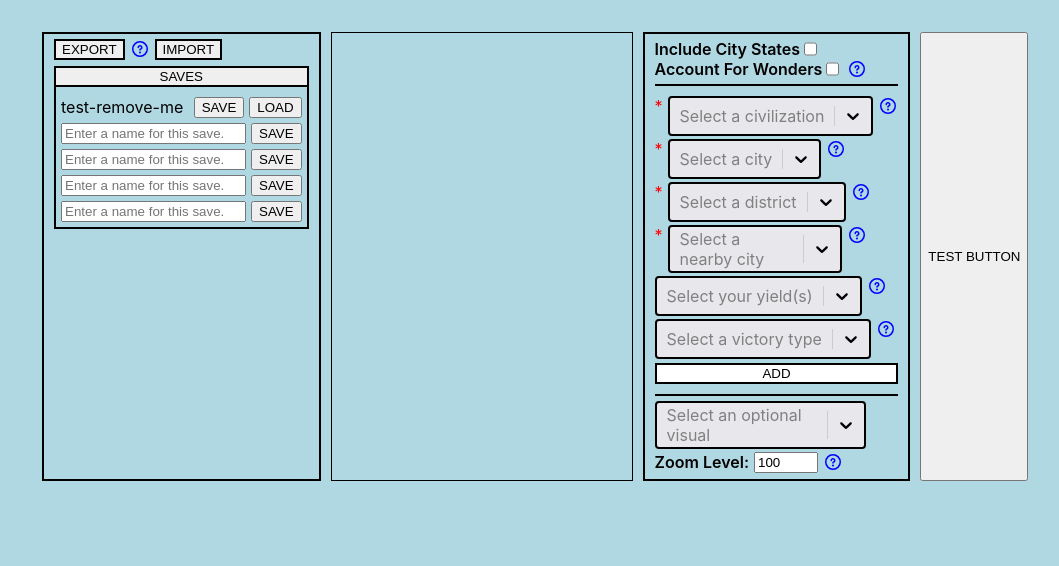
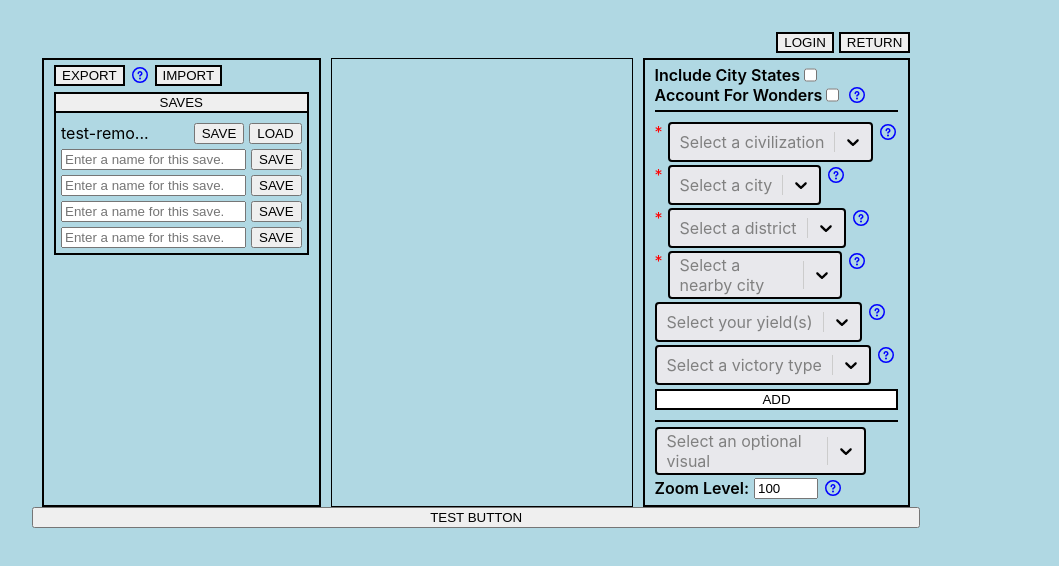
Before and after one commit to DarrelTran/civdist, a React (Create React App) app in the folder Frontend/civdist/: page /map in a window 1280 px wide. Both pictures are taken after a click on the button "SAVES". Shown: the top 566 px of the page, without its empty margins (0-1059 px from the left). Built offline with nearby package versions, Linux system fonts and the light colour scheme.

Commit message:
ui fixes

```diff
--- a/Frontend/civdist/src/components/saveDropdown.tsx
+++ b/Frontend/civdist/src/components/saveDropdown.tsx
@@ -39,6 +39,8 @@ interface SaveDropdownType
     topmostDivStyle?: React.CSSProperties
 }
 
+const SAVE_TEXT_FONT_SIZE: number = 16;
+
 const SaveDropdown: React.FC<SaveDropdownType> =
 ({
     saveList,
@@ -61,15 +63,12 @@ const SaveDropdown: React.FC<SaveDropdownType> =
 }): JSX.Element =>
 {
     const [savesDisplay, setSavesDisplay] = useState<string>('none');
-    const saveTextRef = useRef<HTMLSpanElement>(null);
-    const tooltipRef = useRef<HTMLSpanElement>(null);
 
     function getSaveText(theSave: SaveType, maxWidth: number): string
     {
-        if (theSave.name && saveTextRef.current)
+        if (theSave.name)
         {
-            const fontSize = saveTextRef.current.style.fontSize;
-            const font = `${fontSize}px arial`;
+            const font = `${SAVE_TEXT_FONT_SIZE}px arial`;
 
             const textWidth = getTextWidth(theSave.name, font);
 
@@ -93,28 +92,12 @@ const SaveDropdown: React.FC<SaveDropdownType> =
             return tempStr;
         }
 
-        return '';
-    }
-
-    /**
-     *
-     * @returns '{fontSize}px'
-     */
-    function getToolTipFontSize()
-    {
-        if (tooltipRef.current)
+        if (theSave.name)
         {
-            const fontSize = window.getComputedStyle(tooltipRef.current).fontSize;
-
-            if (fontSize)
-            {
-                const fontSizeNumber = Number(fontSize.split('px')[0]) + 2; // for extra padding
-
-                return `${fontSizeNumber}px`;
-            }
+            return theSave.name;
         }
 
-        return '0px';
+        return '';
     }
 
     return (
@@ -134,8 +117,8 @@ const SaveDropdown: React.FC<SaveDropdownType> =
                                 savedMaps.push
                                 (
                                     <div className={`${saveEntryClassName ?? ''}`} key={theSave.id} style={saveEntryStyle}>
-                                        <Tooltip ref={tooltipRef} text={theSave.name} style={{width: getTextWidth(theSave.name, `${getToolTipFontSize()} arial`)}}>
-                                            <span ref={saveTextRef} style={{display: theSave.textNameDisplay, marginRight: '5px', fontSize: '16px'}} className={`${saveTextClassName ?? ''}`}>{getSaveText(theSave, maxSaveTextWidth)}</span>
+                                        <Tooltip text={theSave.name} style={{width: getTextWidth(theSave.name, `${SAVE_TEXT_FONT_SIZE}px arial`)}}>
+                                            <span style={{display: theSave.textNameDisplay, marginRight: '5px', fontSize: `${SAVE_TEXT_FONT_SIZE}px`}} className={`${saveTextClassName ?? ''}`}>{getSaveText(theSave, maxSaveTextWidth)}</span>
                                         </Tooltip>
                                         <input
                                             type='text'
--- a/Frontend/civdist/src/components/tooltip.tsx
+++ b/Frontend/civdist/src/components/tooltip.tsx
@@ -1,4 +1,4 @@
-import React, {forwardRef, JSX} from 'react';
+import React, {JSX} from 'react';
 import './tooltip.css'
 
 interface TooltipType
@@ -8,14 +8,14 @@ interface TooltipType
     children?: React.ReactNode;
 }
 
-const Tooltip = forwardRef<HTMLSpanElement, TooltipType>(({text, style, children}, ref) =>
+const Tooltip: React.FC<TooltipType> = ({text, style, children}): JSX.Element =>
 {
     return (
         <div className='tooltip'>
             {children}
-            <span ref={ref} className="tooltiptext" style={style}>{text}</span>
+            <span className="tooltiptext" style={style}>{text}</span>
         </div>
     )
-})
+}
 
 export default Tooltip;
--- a/Frontend/civdist/src/pages/homePage.tsx
+++ b/Frontend/civdist/src/pages/homePage.tsx
@@ -4,15 +4,16 @@ import axios from 'axios'
 import './allPages.css'
 import './homePage.css'
 
-const charAnimTimeMs = 500;
-const charAnimDelayMs = 100;
+const CHAR_ANIM_TIME_MS = 500;
+const CHAR_ANIM_DELAY_MS = 100;
+
+const TITLE_TEXT = "Civdist";
 
 const HomePage = () =>
 {
     const nav = useNavigate();
-    let text = "Civdist";
 
-    const [characters, setCharacters] = useState<string[]>(text.split(''));
+    const [characters, setCharacters] = useState<string[]>(TITLE_TEXT.split(''));
     const [colorIndices, setColorIndices] = useState<number[]>([]);
     const [randColor, setRandColor] = useState<number[]>([]);
 
@@ -20,7 +21,7 @@ const HomePage = () =>
     {
         createTextAnim();
 
-        const totalTime = characters.length * charAnimDelayMs + charAnimTimeMs; // restart anim after last char done - totalTime represents last character
+        const totalTime = characters.length * CHAR_ANIM_DELAY_MS + CHAR_ANIM_TIME_MS; // restart anim after last char done - totalTime represents last character
         setInterval(() =>
         {
             createTextAnim();
@@ -34,7 +35,7 @@ const HomePage = () =>
                     (
                         <span
                             key={index}
-                            style={{ transition: `color ${charAnimTimeMs / 1000}s`, color: colorIndices.includes(index) ? `rgb(${randColor[0]}, ${randColor[1]}, ${randColor[2]})` : 'black' }}
+                            style={{ transition: `color ${CHAR_ANIM_TIME_MS / 1000}s`, color: colorIndices.includes(index) ? `rgb(${randColor[0]}, ${randColor[1]}, ${randColor[2]})` : 'black' }}
                         >
                             {char}
                         </span>
@@ -69,8 +70,8 @@ const HomePage = () =>
                 setTimeout(() =>
                 {
                     setColorIndices(prev => prev.filter(i => (i !== index))); // if index is not being added, it must have already finished so remove it
-                }, charAnimTimeMs) // ms
-            }, charAnimDelayMs * index) // ms
+                }, CHAR_ANIM_TIME_MS) // ms
+            }, CHAR_ANIM_DELAY_MS * index) // ms
         })
     }
 
--- a/Frontend/civdist/src/pages/mapPage.css
+++ b/Frontend/civdist/src/pages/mapPage.css
@@ -1,3 +1,10 @@
+.topSectionDiv
+{
+  display: grid;
+  grid-template-columns: max-content;
+  grid-template-rows: auto auto auto;
+}
+
 .mandatory
 {
   color: red;
--- a/Frontend/civdist/src/pages/mapPage.tsx
+++ b/Frontend/civdist/src/pages/mapPage.tsx
@@ -1,6 +1,6 @@
 import React, {useEffect, useState, useRef, useCallback, JSX} from 'react';
 import Select, { GroupBase, SelectInstance } from 'react-select'
-import { Link } from 'react-router-dom';
+import { Link, useNavigate } from 'react-router-dom';
 import './mapPage.css'
 import './allPages.css';
 import { TileNone, TileWonders, TileDistricts, TileNaturalWonders, TerrainFeatureKey, RiverDirections, TileType, LeaderName, TileYields, PossibleErrors, VictoryType, TileBonusResources, TileLuxuryResources, TileStrategicResources, TileArtifactResources, TileUniqueDistricts, HexType, YieldImagesKey, OptionalVisualOptions, SaveType} from '../types/types'
@@ -29,8 +29,6 @@ import SaveDropdown from '../components/saveDropdown';
 
 TODO: Add images to dropdown.
 
-TODO: Make save dropdown a component.
-
 TODO: Update hexmapCache and cityOwnedTiles when adding new district - WHEN ADDING DISTRICT ACCOUNT FOR EFFECTS OF DISTRICT LIKE THEATER ADDING APPEAL TO ADJ OR REMOVING STUFF LIKE IMPROVEMENTS
 
 TODO: Add loading warning/prompt when map is being drawn
@@ -52,6 +50,8 @@ TODO: Make page nice for mobile
 
 const MapPage = () =>
 {
+    const nav = useNavigate();
+
     const [districtErrorText, setDistrictErrorText] = useState<string>("");
     const [districtSuccessText, setDistrictSuccessText] = useState<string>("");
     const [saveErrorText, setSaveErrorText] = useState<string>("");
@@ -1439,8 +1439,14 @@ const MapPage = () =>
     }
 
     return (
+        <div className='topSectionDiv'>
+
+            <div style={{marginBottom: '5px', marginRight: '10px', display: 'flex', marginLeft: 'auto'}}>
+                <button className='smallButton' style={{marginRight: '5px'}}>LOGIN</button>
+                <button className='smallButton' onClick={e => {nav('/')}}>RETURN</button>
+            </div>
+
             <div style={{display: 'flex'}}>
-
                 <div className='outerDiv'>
                     <div className='loadingSection'>
                         <div style={{display: 'flex'}}>
@@ -1477,14 +1483,15 @@ const MapPage = () =>
                     style={{
                         overflow: 'auto',
                         border: '1px solid black',
-                    minWidth: '50px'
+                        minWidth: '50px',
+                        maxWidth: gridSize.x > 0 ? gridSize.x / 1.5 : 'auto'
                     }}
                 >
                     <canvas
                         ref={theCanvas}
                         width={gridSize.x}
                         height={gridSize.y}
-                    style={{ display: 'block' }}
+                        style={{ display: 'block'}}
                     />
                 </div>
 
@@ -1714,6 +1721,7 @@ const MapPage = () =>
                         <span style={{color: 'green', fontWeight: 'bold', fontSize: '1.25em', display: 'inline-block', maxWidth: '100%'}}>{districtSuccessText}</span>
                     </div>
                 </div>
+            </div>
 
             {<button onClick={testStuff}>TEST BUTTON</button>}
         </div>
@@ -1750,7 +1758,7 @@ const MapPage = () =>
 
     function testStuff()
     {
-        console.log(dropdownCity)
+        console.log(gridSize)
     }
 };
 
--- a/Frontend/civdist/src/pages/mapPageSelectStyles.tsx
+++ b/Frontend/civdist/src/pages/mapPageSelectStyles.tsx
@@ -9,7 +9,8 @@ export const genericMultiSelectStyle: StylesConfig<OptionsGenericString, true> =
         backgroundColor: state.isFocused ? '#d0d0d7' : '#e8e8ec',
         ':hover':
         {
-            backgroundColor: '#d0d0d7'
+            backgroundColor: '#d0d0d7',
+            border: '2px solid black'
         },
         border: '2px solid black'
     }),
@@ -72,7 +73,8 @@ export const genericSingleSelectStyle: StylesConfig<OptionsGenericString, false>
         backgroundColor: state.isFocused ? '#d0d0d7' : '#e8e8ec',
         ':hover':
         {
-            backgroundColor: '#d0d0d7'
+            backgroundColor: '#d0d0d7',
+            border: '2px solid black'
         },
         border: '2px solid black'
     }),
@@ -120,7 +122,8 @@ export const yieldSelectStyle: StylesConfig<OptionsWithImage, true> =
         backgroundColor: state.isFocused ? '#d0d0d7' : '#e8e8ec',
         ':hover':
         {
-            backgroundColor: '#d0d0d7'
+            backgroundColor: '#d0d0d7',
+            border: '2px solid black'
         },
         border: '2px solid black'
     }),
@@ -187,7 +190,8 @@ export const nearbyCityStyles = (theWidth: number): StylesConfig<OptionsWithSpec
             backgroundColor: state.isFocused ? '#d0d0d7' : '#e8e8ec',
             ':hover':
             {
-                backgroundColor: '#d0d0d7'
+                backgroundColor: '#d0d0d7',
+            border: '2px solid black'
             },
             width: `${theWidth}px`,
             fontSize: `${nearbyCityFontSize}px`,
@@ -248,7 +252,8 @@ export const optionalVisualStyle = (theWidth: number): StylesConfig<OptionsGener
             backgroundColor: state.isFocused ? '#d0d0d7' : '#e8e8ec',
             ':hover':
             {
-                backgroundColor: '#d0d0d7'
+                backgroundColor: '#d0d0d7',
+            border: '2px solid black'
             },
             width: `${theWidth}px`,
             fontSize: `${optionalVisualFontSize}px`,
```
Lines whose indentation alone changed are shown as unchanged.
